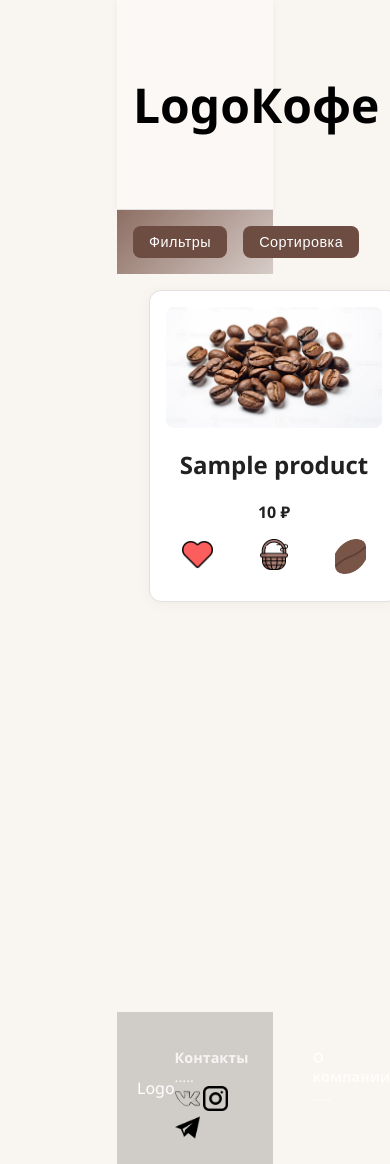
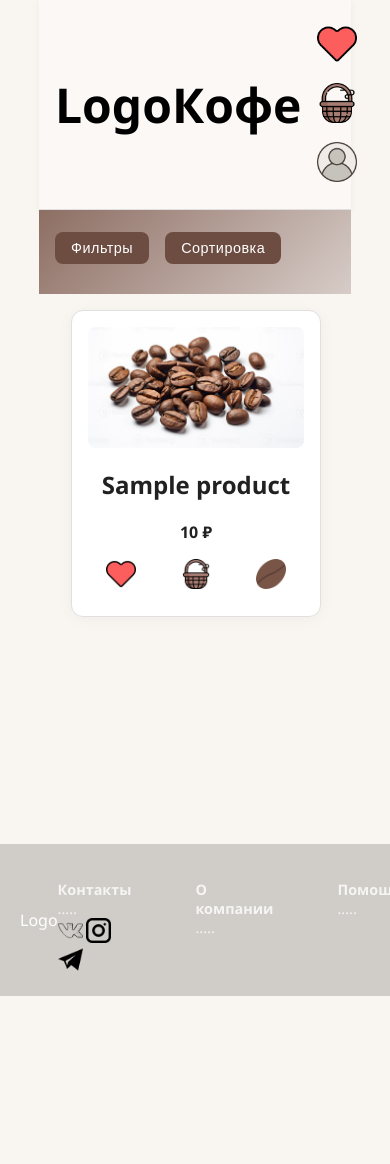
Before and after one commit to Spir1N/CoffeeN, a Django app: template templates/products/product_list.html in a window 390 px wide; the page is wider, and only the part inside the window is pictured. After the commit the page ends 996 px from the top of that part, so only its background shows below. Run offline with Django 3.2, Linux system fonts and the light colour scheme; the template is opened without the code that fills it: most values are stand-ins (such as "Sample title", 1, 10 or a date in 2020).

Commit message:
исправлена адаптивность под небольшие устройства

```diff
--- a/static/css/style.css
+++ b/static/css/style.css
@@ -17,7 +17,7 @@
 
 body {
     height: 100%;
-    margin: 0 30% 0 30%;
+    margin: 0 10% 0 10%;
     min-height: 100vh;
     max-width: 100vw;
     font-family: 'Segoe UI', sans-serif;
@@ -43,24 +43,30 @@
 footer {
     background: var(--accent-color);
     box-sizing: border-box;
-    max-width: 100%;
+    max-width: 130%;
     background: #33333334;
     color: white;
     padding: 20px;
-    width: 100%;
-    bottom: 0;
+    width: 125%;
+    bottom: 1;
+    display: block;
+    margin-top: auto;
+    transform: translateY(100%);
 }
+
 
 main {
     flex: 1; /* Растягивает контент, прижимая футер вниз */
     width: 100%;
-    min-height: calc(100vh - 122px);
+    /* min-height: calc(100vh - 10%); */
 }
 
 .wrapper {
     display: flex;
+    flex: 1;
     flex-direction: column;
     min-height: 100vh; /* Минимальная высота = высоте экрана */
+    width: 100%;
 }
 
 .header-top, .footer-nav {
@@ -76,11 +82,12 @@
     justify-content: left;
     padding: 1rem 0;
     margin-left: 1rem;
+    margin-top: 0.35rem;
 }
 
 .banner {
     width: 100%;
-    height: 200px;
+    height: 10%;
     background-color: #d9cfc2;
     margin-bottom: 1rem;
     background: linear-gradient(135deg, #8d6e63 0%, #d7ccc8 100%);
--- a/templates/products/product_list.html
+++ b/templates/products/product_list.html
@@ -57,18 +57,18 @@
                             {% csrf_token %}
                             <input type="hidden" name="quantity" value="1">
                             <input type="hidden" name="update" value="False">
-                            <button class="icon-btn"><img src="{% static 'img/heart.png' %}" alt="Like" width="40"></button>
+                            <button class="icon-btn"><img src="{% static 'img/heart.png' %}" alt="Like" width="30"></button>
                         </form>
                         <form action="{% url 'cart:cart_add' product.product_id %}" method="post">
                             {% csrf_token %}
                             <input type="hidden" name="quantity" value="1">
                             <input type="hidden" name="update" value="False">
-                            <button type="submit" class="icon-btn"><img src="{% static 'img/cart.png' %}" alt="В корзину" width="40"></button>
+                            <button type="submit" class="icon-btn"><img src="{% static 'img/cart.png' %}" alt="В корзину" width="30"></button>
                         </form>
                         <form>
                             <input type="hidden" name="quantity" value="1">
                             <input type="hidden" name="update" value="False">
-                            <button type="submit" class="icon-btn"><img src="{% static 'img/bean.png' %}" alt="Bean" width="40" height="35"></button>
+                            <button type="submit" class="icon-btn"><img src="{% static 'img/bean.png' %}" alt="Bean" width="30" height="30"></button>
                         </form>
                     </div>
                 </div>
```
